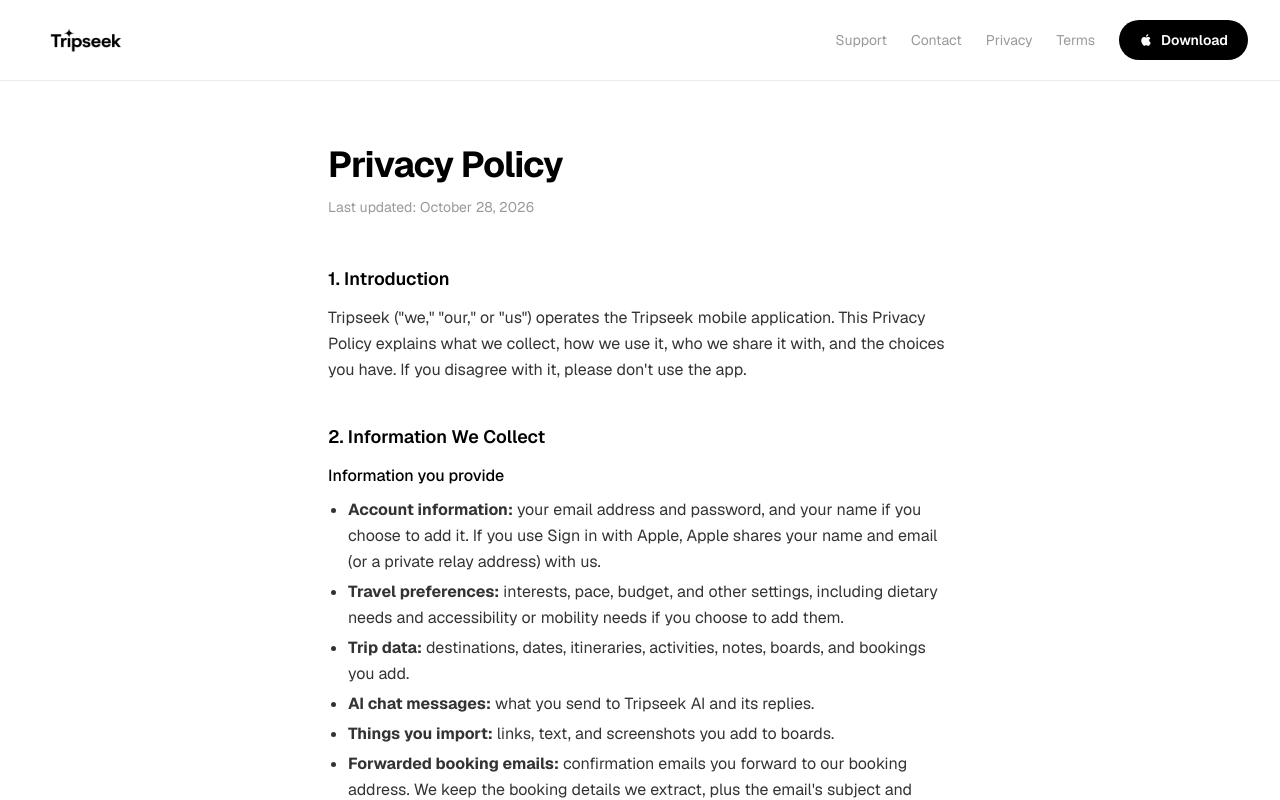
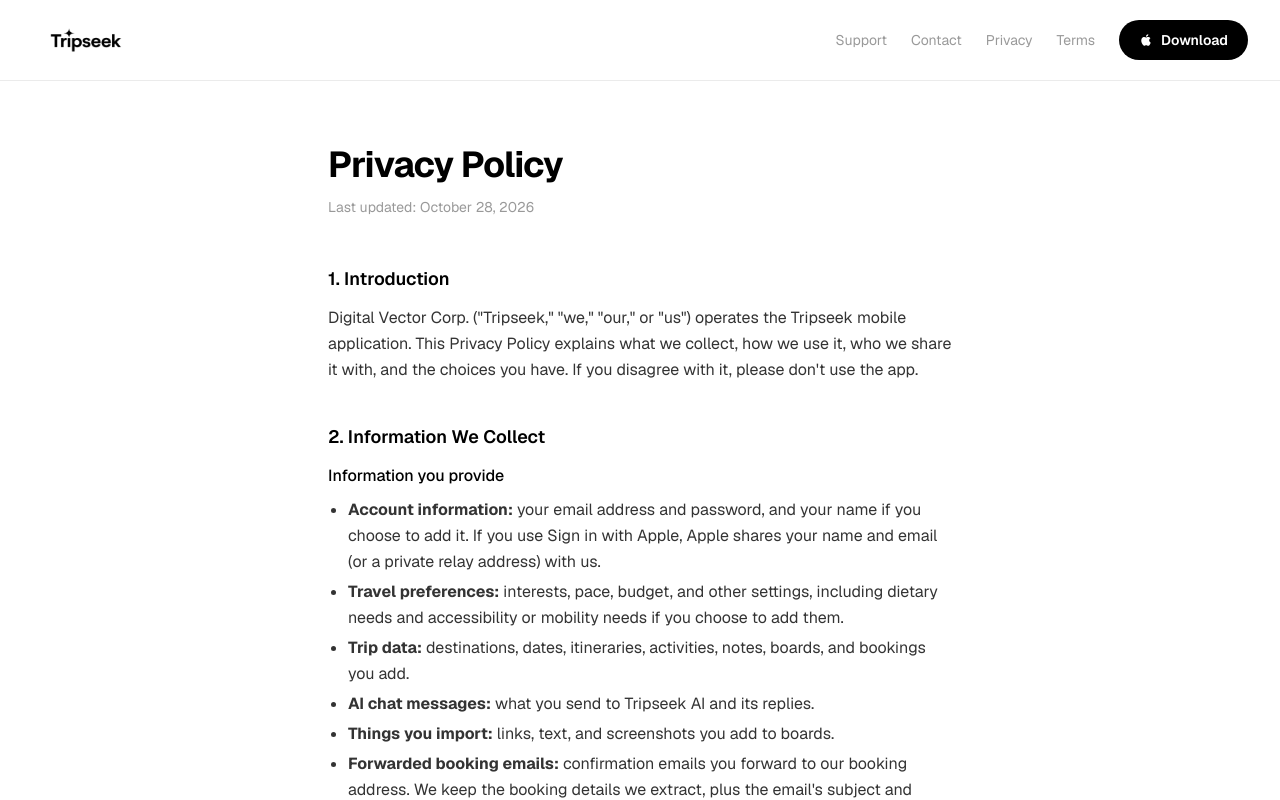
Before and after one commit to Mkkonsss/tripseek-site, a Next.js app: page /privacy in a window 1280 px wide. Shown: the top 800 px of the page. Built offline with nearby package versions, Linux system fonts and the light colour scheme.

Commit message:
Name Digital Vector Corp as operator on privacy page

```diff
--- a/src/app/privacy/page.tsx
+++ b/src/app/privacy/page.tsx
@@ -22,7 +22,7 @@ export default function PrivacyPolicy() {
           <section>
             <h2 className="text-lg font-semibold text-black mb-3">1. Introduction</h2>
             <p>
-              Tripseek (&quot;we,&quot; &quot;our,&quot; or &quot;us&quot;) operates the Tripseek mobile application. This Privacy Policy explains what we collect, how we use it, who we share it with, and the choices you have. If you disagree with it, please don&apos;t use the app.
+              Digital Vector Corp. (&quot;Tripseek,&quot; &quot;we,&quot; &quot;our,&quot; or &quot;us&quot;) operates the Tripseek mobile application. This Privacy Policy explains what we collect, how we use it, who we share it with, and the choices you have. If you disagree with it, please don&apos;t use the app.
             </p>
           </section>
 
@@ -155,7 +155,7 @@ export default function PrivacyPolicy() {
               If you have questions or concerns about this Privacy Policy, please contact us at:
             </p>
             <div className="mt-3 p-4 border border-black/10 rounded-xl text-sm">
-              <p className="font-medium">Tripseek</p>
+              <p className="font-medium">Tripseek (Digital Vector Corp.)</p>
               <p className="text-black/60 mt-1">
                 <a href="mailto:privacy@tripseekapp.com" className="underline">privacy@tripseekapp.com</a>
               </p>
@@ -168,7 +168,7 @@ export default function PrivacyPolicy() {
       {/* Footer */}
       <footer className="border-t border-black/10 py-8 px-6 mt-auto">
         <div className="max-w-5xl mx-auto flex flex-col sm:flex-row items-center justify-between gap-4 text-sm text-black/40">
-          <span>© {new Date().getFullYear()} Tripseek. All rights reserved.</span>
+          <span>© {new Date().getFullYear()} Digital Vector Corp. Tripseek is operated by Digital Vector Corp. All rights reserved.</span>
           <div className="flex gap-6">
             <Link href="/privacy" className="hover:text-black transition-colors">Privacy Policy</Link>
             <Link href="/terms" className="hover:text-black transition-colors">Terms of Service</Link>
```
